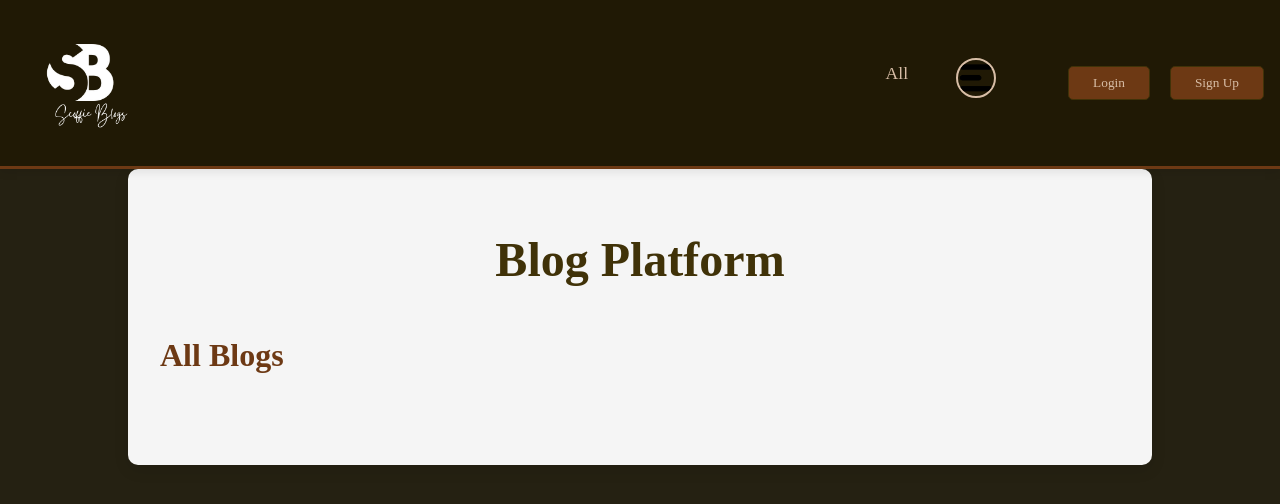
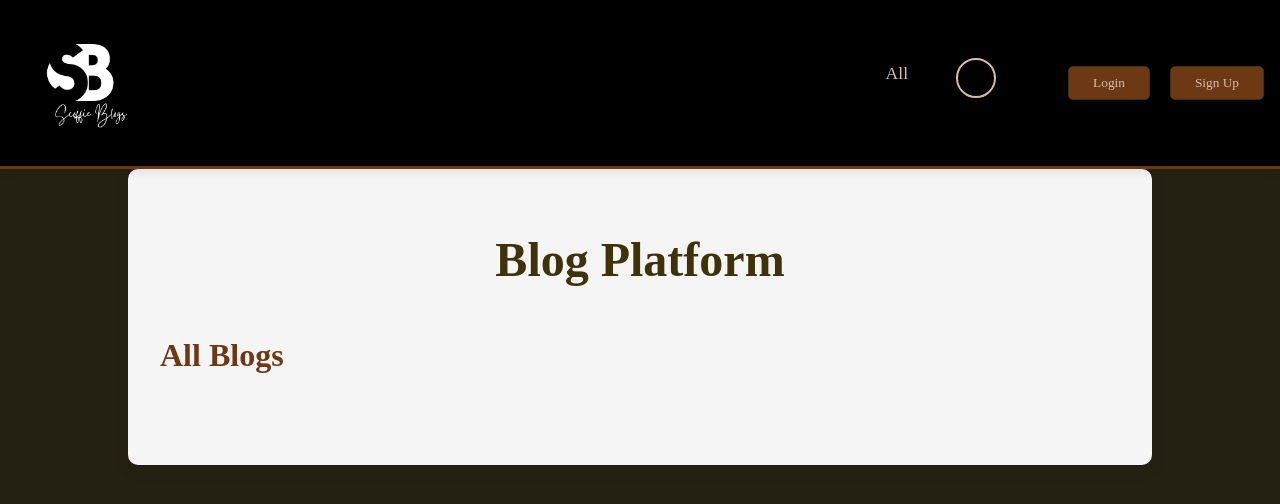
Before and after one commit to Bundicharles/web-app, a plain HTML site: page frontend/public/index.html in a window 1280 px wide. Drawn offline with Linux system fonts and the light colour scheme; no server answers.

Commit message:
Your commit message

```diff
--- a/frontend/public/styles.css
+++ b/frontend/public/styles.css
@@ -17,7 +17,7 @@ body {
 
 /* Header */
 header {
-    background-color:#201905;
+    background-color:#000000;
     padding: 0.5rem 1rem; /* Reduced padding for a narrower header */
     display: flex;
     justify-content: space-between; /* Ensure logo and hamburger are on opposite ends */
```
